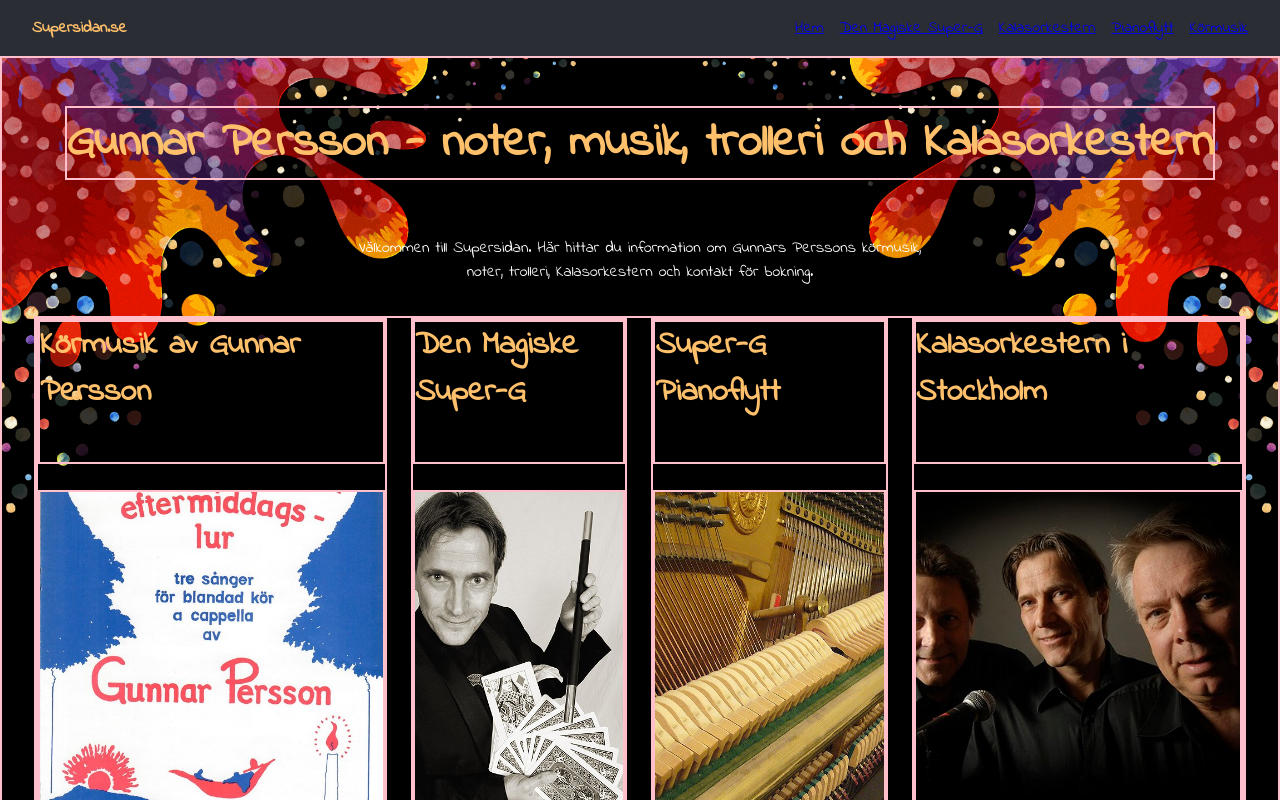
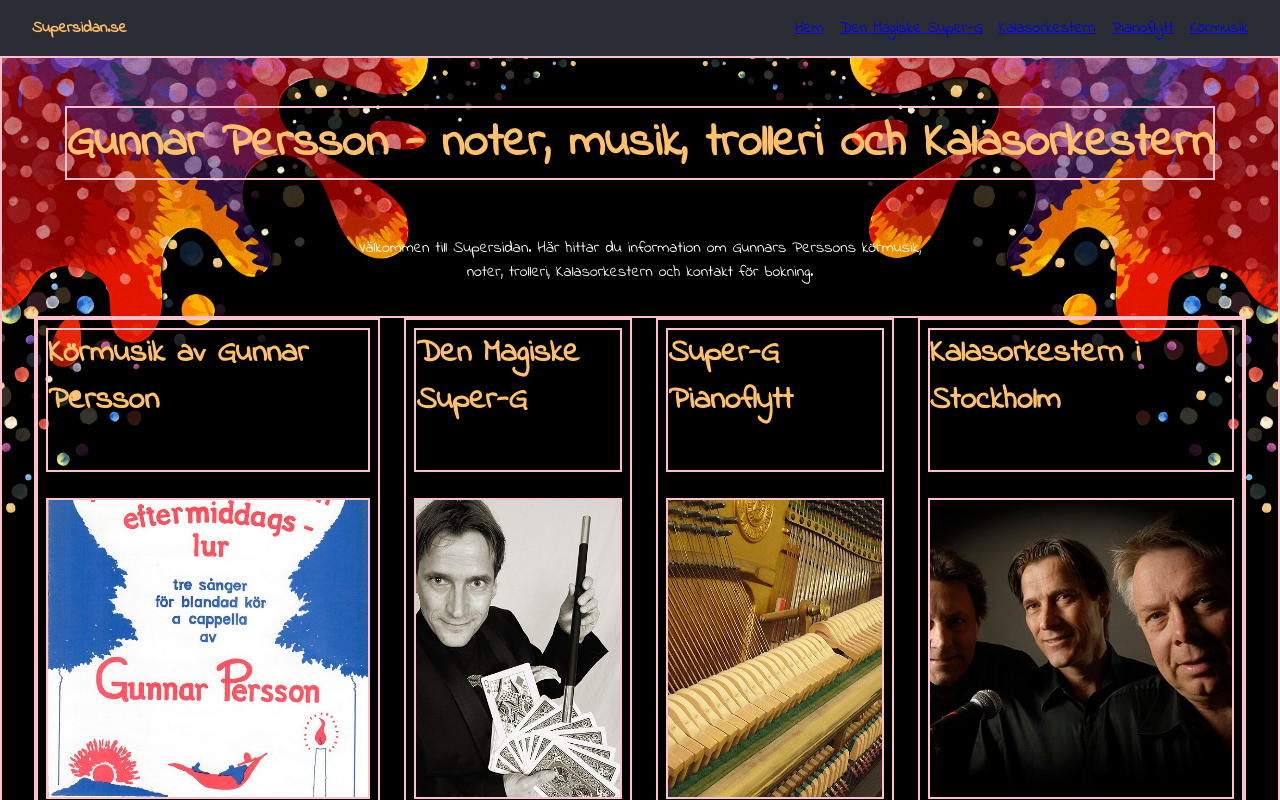
Before and after one commit to robinruden/supersidan, a React (Vite) app: page / in a window 1280 px wide. Shown: the top 800 px of the page. Built offline with nearby package versions, Linux system fonts and the light colour scheme.

Commit message:
added some padding inside the cards

```diff
--- a/src/styles/home.css
+++ b/src/styles/home.css
@@ -82,7 +82,7 @@
     height: auto;
    /*  max-width: 14rem; */
 
-    padding: 0;
+    padding: 0.5rem;
    /*  border-radius: 4px; */
 
 
```
